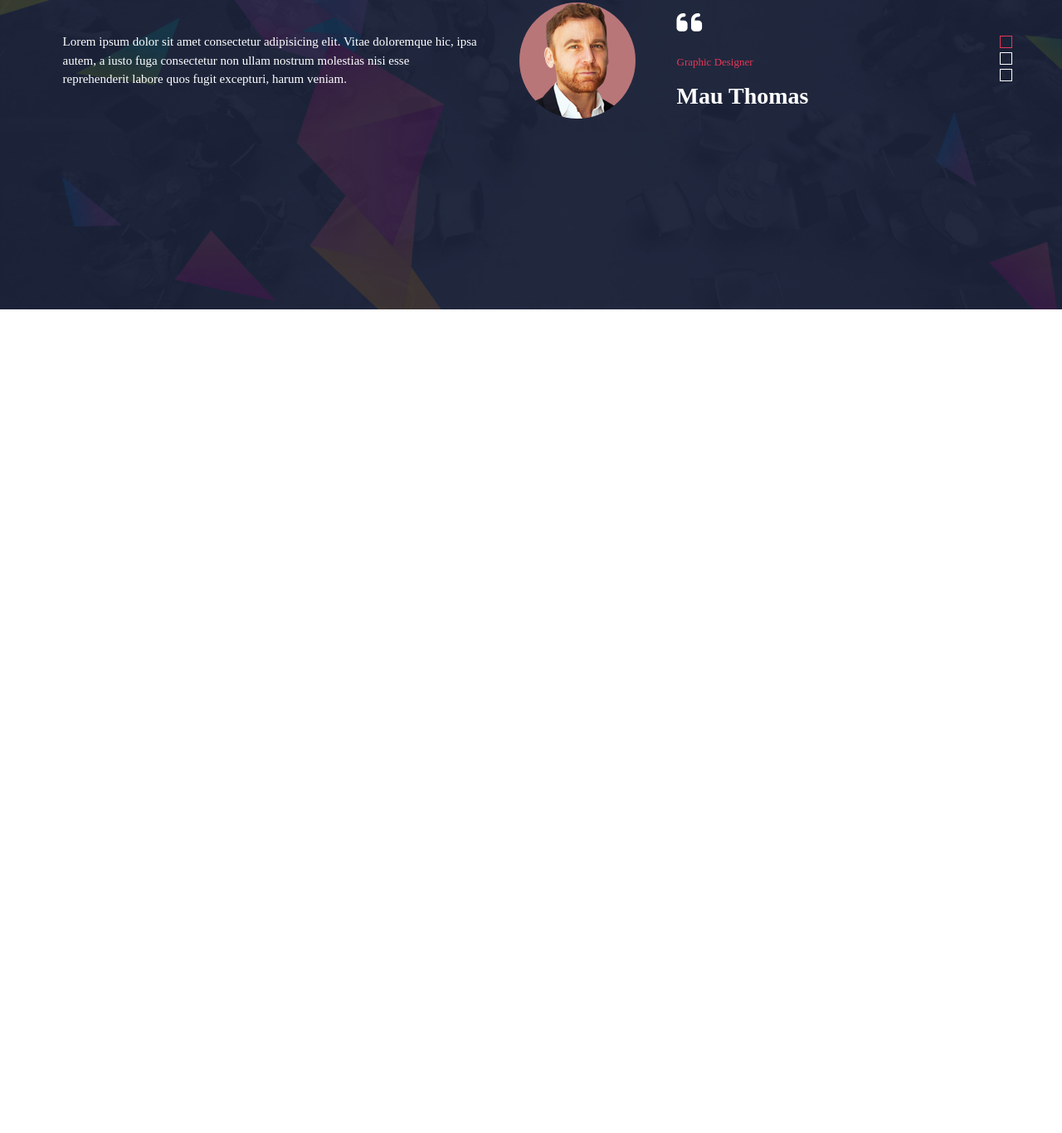
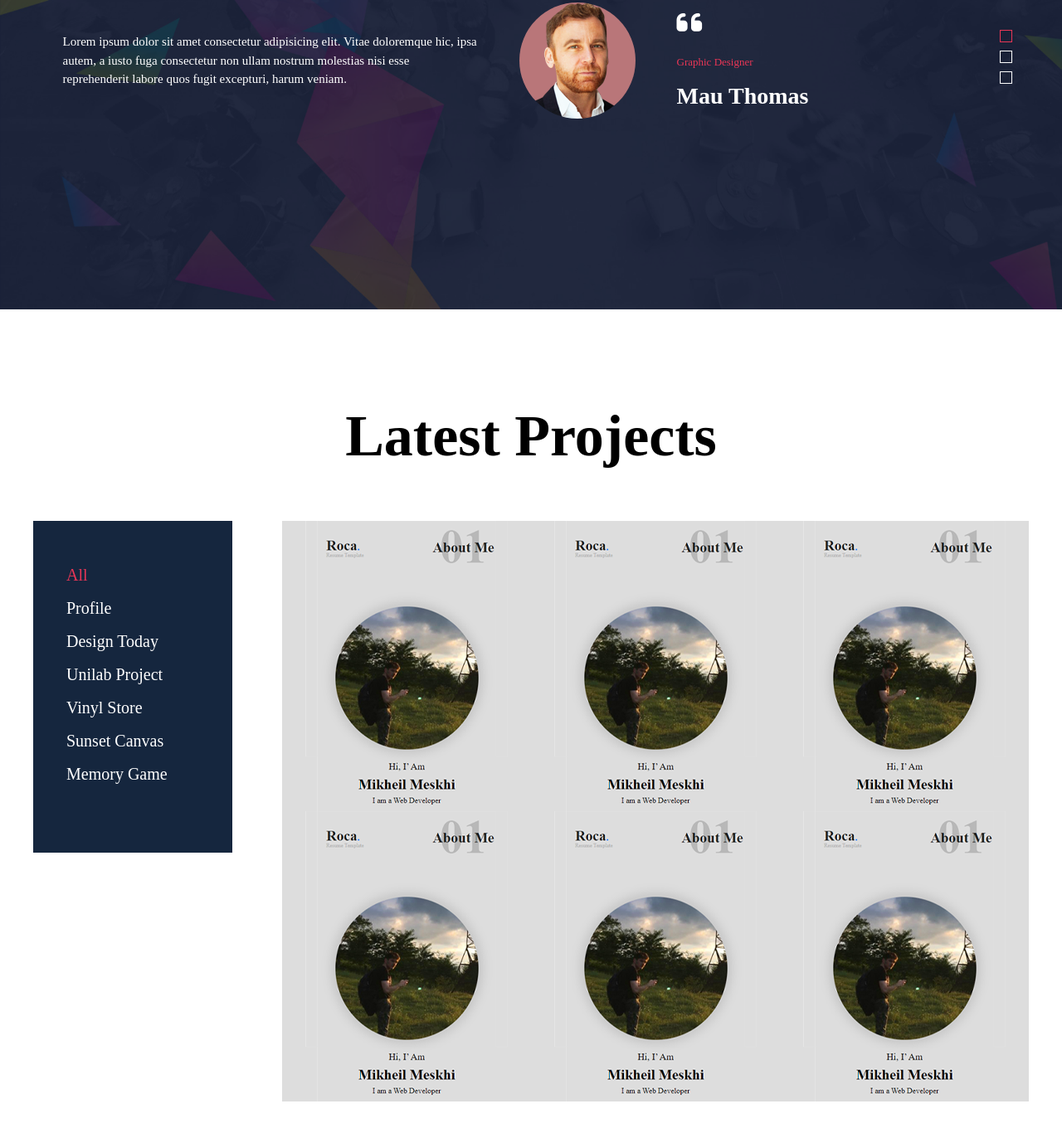
Before and after one commit to MMeskhi/Profile, a plain HTML site: page index.html in a window 1280 px wide. Shown: the part 2907-4273 px from the top of the page at 83% size. Before the commit the page ends 3280 px from the top, so only its background shows below. Drawn offline with Linux system fonts and the light colour scheme.

Commit message:
add projects section

```diff
--- a/index.html
+++ b/index.html
@@ -302,6 +302,101 @@
         </div>
     </div>
 
+    <section class="projects">
+        <h2>Latest Projects</h2>
+        <div class="projects-cont container-b">
+            <div class="projects-menu">
+                <span class="project-cat active">All</span>
+                <span class="project-cat">Profile</span>
+                <span class="project-cat">Design Today</span>
+                <span class="project-cat">Unilab Project</span>
+                <span class="project-cat">Vinyl Store</span>
+                <span class="project-cat">Sunset Canvas</span>
+                <span class="project-cat">Memory Game</span>
+            </div>
+            <div class="projects-grid">
+                <div class="project">
+                    <div class="show">
+                        <div class="project-img">
+                            <img src="src/img/profile.png" alt="Profile">
+                        </div>
+                    </div>
+                    <div class="hide">
+                        <div class="hide-info">
+                            <span>Html, css, Js</span>
+                            <h5>Profile</h5>
+                        </div>
+                    </div>
+                </div>
+                <div class="project">
+                    <div class="show">
+                        <div class="project-img">
+                            <img src="src/img/profile.png" alt="Profile">
+                        </div>
+                    </div>
+                    <div class="hide">
+                        <div class="hide-info">
+                            <span>Html, css, Js</span>
+                            <h5>Profile</h5>
+                        </div>
+                    </div>
+                </div>
+                <div class="project">
+                    <div class="show">
+                        <div class="project-img">
+                            <img src="src/img/profile.png" alt="Profile">
+                        </div>
+                    </div>
+                    <div class="hide">
+                        <div class="hide-info">
+                            <span>Html, css, Js</span>
+                            <h5>Profile</h5>
+                        </div>
+                    </div>
+                </div>
+                <div class="project">
+                    <div class="show">
+                        <div class="project-img">
+                            <img src="src/img/profile.png" alt="Profile">
+                        </div>
+                    </div>
+                    <div class="hide">
+                        <div class="hide-info">
+                            <span>Html, css, Js</span>
+                            <h5>Profile</h5>
+                        </div>
+                    </div>
+                </div>
+                <div class="project">
+                    <div class="show">
+                        <div class="project-img">
+                            <img src="src/img/profile.png" alt="Profile">
+                        </div>
+                    </div>
+                    <div class="hide">
+                        <div class="hide-info">
+                            <span>Html, css, Js</span>
+                            <h5>Profile</h5>
+                        </div>
+                    </div>
+                </div>
+                <div class="project">
+                    <div class="show">
+                        <div class="project-img">
+                            <img src="src/img/profile.png" alt="Profile">
+                        </div>
+                    </div>
+                    <div class="hide">
+                        <div class="hide-info">
+                            <span>Html, css, Js</span>
+                            <h5>Profile</h5>
+                        </div>
+                    </div>
+                </div>
+            </div>
+        </div>
+    </section>
+
     <script src="src/js/main.js"></script>
 </body>
 
--- a/src/css/media.css
+++ b/src/css/media.css
@@ -155,7 +155,7 @@
     .dot {
         width: 17px;
         height: 17px;
-        margin-right: 7px;
+        margin-right: 10px;
     }
 
     .review {
--- a/src/css/style.css
+++ b/src/css/style.css
@@ -603,9 +603,87 @@ i {
     height: 15px;
     border: 1px solid #fff;
     cursor: pointer;
-    margin-bottom: 5px;
+    margin-bottom: 10px;
 }
 
 .dot.active {
     border: 1px solid #E93656;
 }
+
+
+/* Projects Section */
+.projects {
+    padding: 100px 0 80px 0;
+}
+
+.projects h2 {
+    font-size: 70px;
+    font-weight: bold;
+    text-align: center;
+    margin-bottom: 50px;
+}
+
+.projects-cont {
+    display: flex;
+    justify-content: space-between;
+    align-items: flex-start;
+}
+
+.projects-menu {
+    height: 400px;
+    max-width: 240px;
+    width: 100%;
+    background-color: #15263E;
+    padding: 50px 50px 70px 40px;
+}
+
+.projects-menu span {
+    display: flex;
+    flex-direction: column;
+    color: #ffffff;
+    font-size: 20px;
+    cursor: pointer;
+    margin-bottom: 10px;
+}
+
+.projects-menu span.active {
+    color: #E93656;
+}
+
+.projects-grid {
+    display: grid;
+    grid-template-columns: repeat(3, 2fr);
+}
+
+.project {
+    height: 350px;
+    max-width: 300px;
+    width: 100%;
+
+    position: relative;
+}
+
+.project .hide {
+    height: 350px;
+    max-width: 300px;
+    width: 100%;
+    background-color: rgb(21, 38, 62, 0.90);
+    z-index: 99;
+    left: 0;
+    top: 0;
+
+    position: absolute;
+}
+
+.project .hide .hide-info {
+    left: 50%;
+    top: 50%;
+    transform: translate(-50%, -50%);
+    text-align: center;
+
+    position: absolute;
+}
+
+.project:hover>.hide {
+    display: block;
+}
```
Also changed, not shown: src/img/design-today.png (added), src/img/memory-game.png (added), src/img/profile.png (added), src/img/sunset-canvas.png (added), src/img/unilab-project.png (added), src/img/vinyl-store.png (added).
